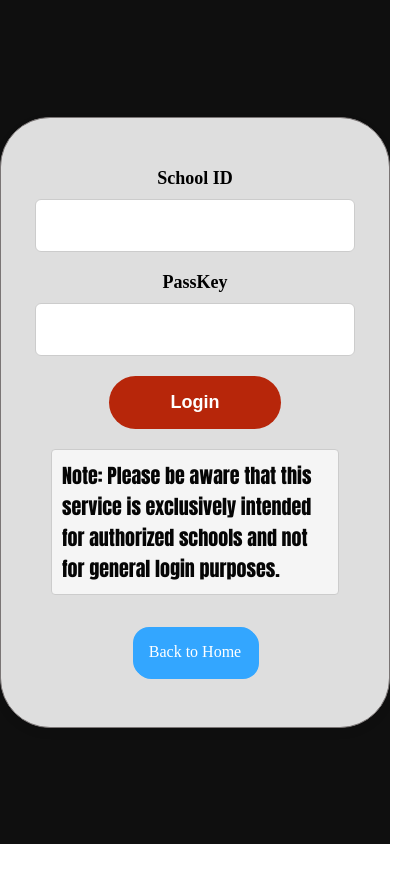
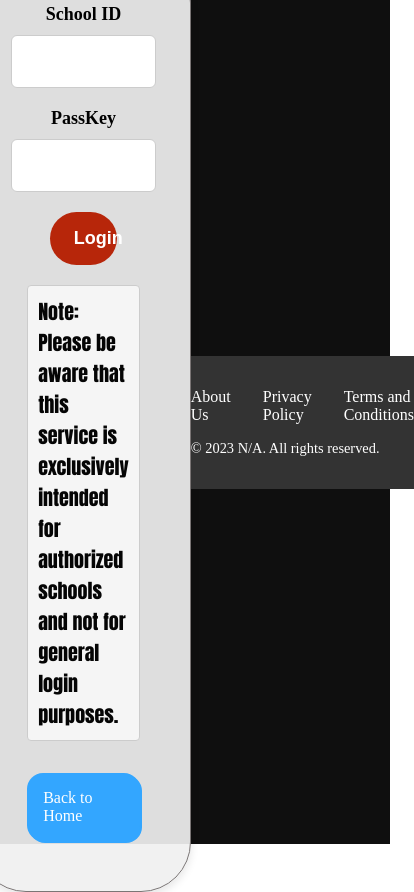
Before and after one commit to jonnynotbravo/Ha-Ge-iz, a React (Create React App) app: page /admin in a window 390 px wide. Shown: the whole page, 414 px wide, since content can reach past the window. Before the commit the page ends 844 px from the top, so only its background shows below. Built offline with nearby package versions, Linux system fonts and the light colour scheme; no server answers.

Commit message:
Footer CSS Updated

```diff
--- a/src/Admin.js
+++ b/src/Admin.js
@@ -31,7 +31,7 @@ const Admin = ({ setLoggedIn }) => {
   return (
     <div className="admin-container">
       <button onClick={handleLogout}>Logout</button>
-      {/* <Footer /> */}
+      <Footer />
     </div>
   );
 };
--- a/src/Contact.js
+++ b/src/Contact.js
@@ -13,7 +13,7 @@ const Contact = () => {
       <h1>Contact Us</h1>
       <p>For any questions, please email: jobuiznes@gmail.com</p>
       <button onClick={handleGoBack}>Back to Home</button>
-      {/* <Footer /> */}
+      <Footer />
     </div>
   );
 };
--- a/src/Login.js
+++ b/src/Login.js
@@ -73,7 +73,7 @@ const Login = ({ setLoggedIn }) => {
           Back to Home
         </Link>
       </div>
-      {/* <Footer /> */}
+      <Footer />
     </div>
   );
 };
--- a/src/index.css
+++ b/src/index.css
@@ -1100,3 +1100,74 @@ footer {
 	  margin-top: 1rem;
 	}
   }
+
+/*  */
+/* Common styles for #about, #contact, .login-container footer */
+#about footer,
+#contact footer,
+.login-container footer {
+  background-color: #333;
+  color: #fff;
+  padding: 2rem 0;
+  /* Add "position" and "bottom" properties */
+  position: absolute;
+  bottom: 0;
+  width: 100%;
+}
+
+.footer-container {
+  max-width: 1200px;
+  margin: 0 auto;
+  display: flex;
+  justify-content: space-between;
+  align-items: center;
+}
+
+.footer-links {
+  display: flex;
+  gap: 2rem;
+}
+
+.footer-links a {
+  color: #fff;
+  text-decoration: none;
+  font-size: 1rem;
+}
+
+.footer-links a:hover {
+  color: #aaa;
+}
+
+.footer-info {
+  font-size: 0.9rem;
+  text-align: right;
+}
+
+.footer-copyright {
+  font-size: 0.8rem;
+  text-align: center;
+  margin-top: 1rem;
+}
+
+/* Add any additional styles for footer-info and footer-copyright here */
+
+/* Media query for responsiveness */
+@media (max-width: 768px) {
+  .footer-container {
+    flex-direction: column;
+    align-items: flex-start;
+  }
+  .footer-info {
+    text-align: left;
+    margin-top: 1rem;
+  }
+
+  /* Remove absolute positioning on mobile to keep the footer at the end of the content */
+  #about footer,
+  #contact footer,
+  .login-container footer {
+    position: relative;
+    bottom: initial;
+    width: auto; /* Adjust as needed based on your design */
+  }
+}
```
